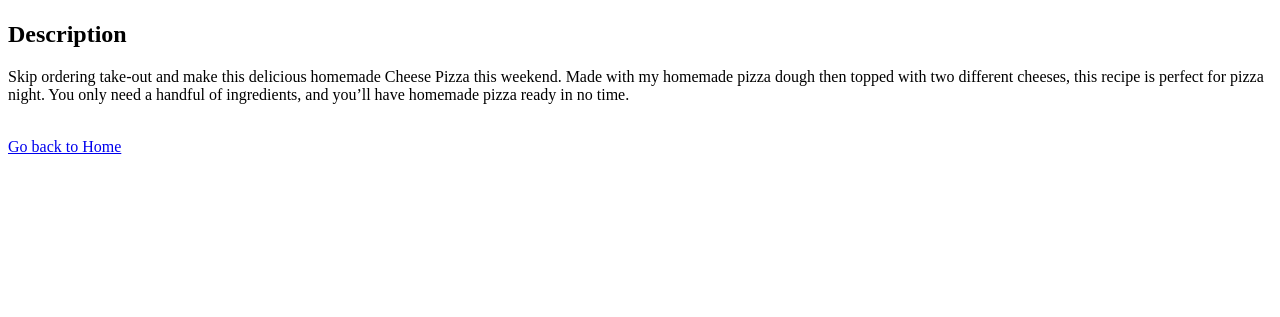
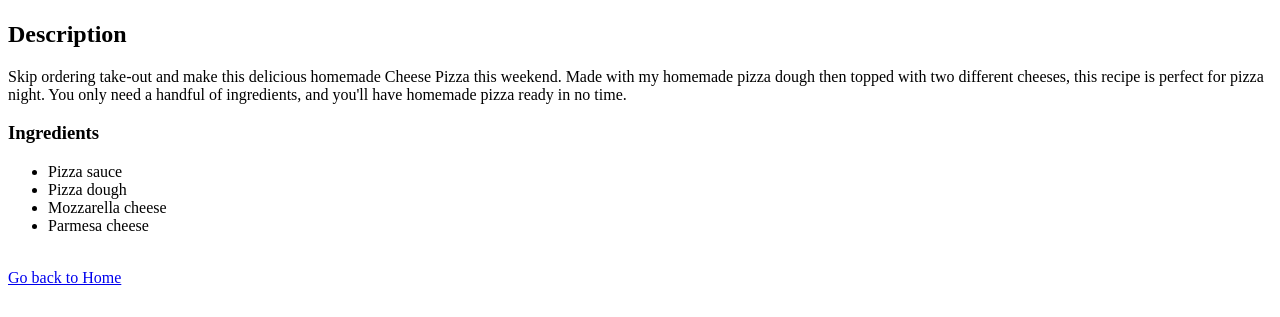
Before and after one commit to roviccastro/odin-recipes, a plain HTML site: page recipes/cheese-pizza.html in a window 1280 px wide. Shown: the part 483-800 px from the top of the page. Drawn offline with Linux system fonts and the light colour scheme.

Commit message:
Feat: Add pizza ingredients
- To let readers know what ingredients
are needed for the dish

```diff
--- a/recipes/cheese-pizza.html
+++ b/recipes/cheese-pizza.html
@@ -11,7 +11,15 @@
     <img src="https://preppykitchen.com/wp-content/uploads/2021/10/Cheese-Pizza-Blog1.jpg" alt="Cheese Pizza" height="400px">
 
     <h2>Description</h2>
-    <p>Skip ordering take-out and make this delicious homemade Cheese Pizza this weekend. Made with my homemade pizza dough then topped with two different cheeses, this recipe is perfect for pizza night. You only need a handful of ingredients, and you’ll have homemade pizza ready in no time.  </p>
+    <p>Skip ordering take-out and make this delicious homemade Cheese Pizza this weekend. Made with my homemade pizza dough then topped with two different cheeses, this recipe is perfect for pizza night. You only need a handful of ingredients, and you'll have homemade pizza ready in no time.</p>
+
+    <h3>Ingredients</h3>
+    <ul>
+      <li>Pizza sauce</li>
+      <li>Pizza dough</li>
+      <li>Mozzarella cheese</li>
+      <li>Parmesa cheese</li>
+    </ul>
 
     <br> <a href="../index.html" rel="noreferrer" title="Home">Go back to Home</a>
   </body>
```
